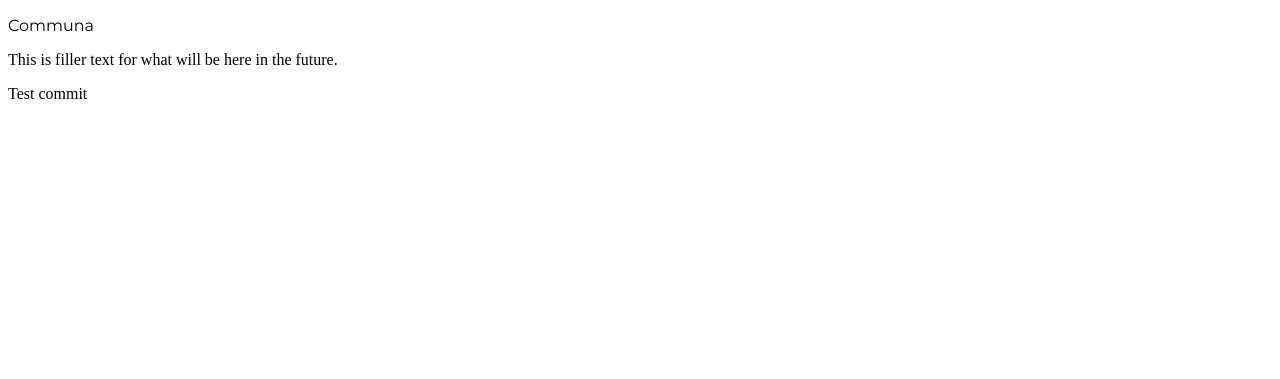
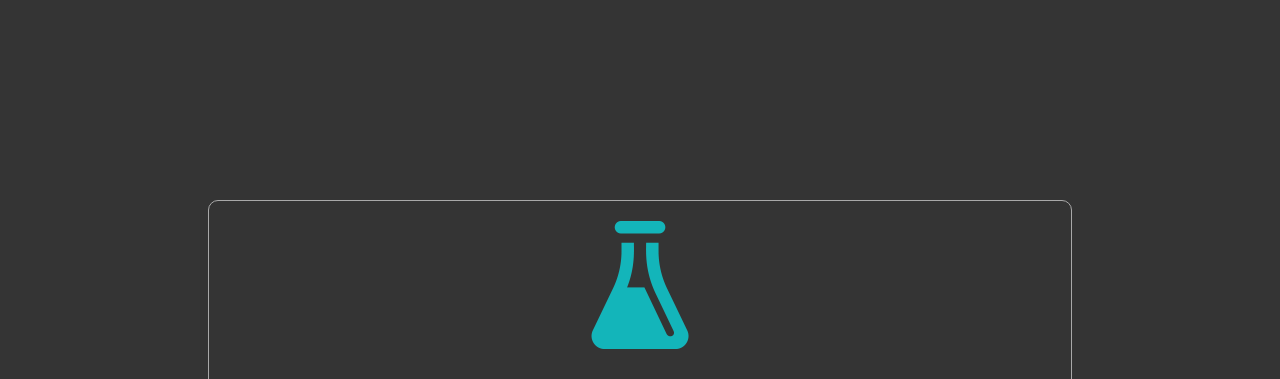
Before and after one commit to stevenschmatz/Bench, a plain HTML site: page index.html in a window 1280 px wide. Shown: the top 379 px of the page. Drawn offline with Linux system fonts and the light colour scheme.

Commit message:
made it look prettier, will work later

```diff
--- a/index.html
+++ b/index.html
@@ -7,9 +7,10 @@
 </head>
 <body>
     <div id="header">
+        <img id="flask" src="images/iconmonstr-flask-2-icon-256.png" alt="flask icon" height="128" width="128"/>
         <p id="title">Communa</p>
-        <p>This is filler text for what will be here in the future.</p>
-        <p>Test commit</p>
     </div>
+    <p>A better way to organize your communities.</p>
+    <p>Test commit</p>
 </body>
 </html>
--- a/styles.css
+++ b/styles.css
@@ -1,3 +1,18 @@
+body {
+    background-color: #343434;
+    color: whitesmoke;
+}
+
+#header {
+    text-align: center;
+    padding: 20px;
+    margin: 200px;
+    border: 1px solid darkgrey;
+    border-radius: 10px;
+}
+
 p#title {
     font-family: 'Montserrat', sans-serif;
+    font-weight: bold;
+    font-size: 200%;
 }
```
Also changed, not shown: images/iconmonstr-flask-2-icon-256.png (added).
